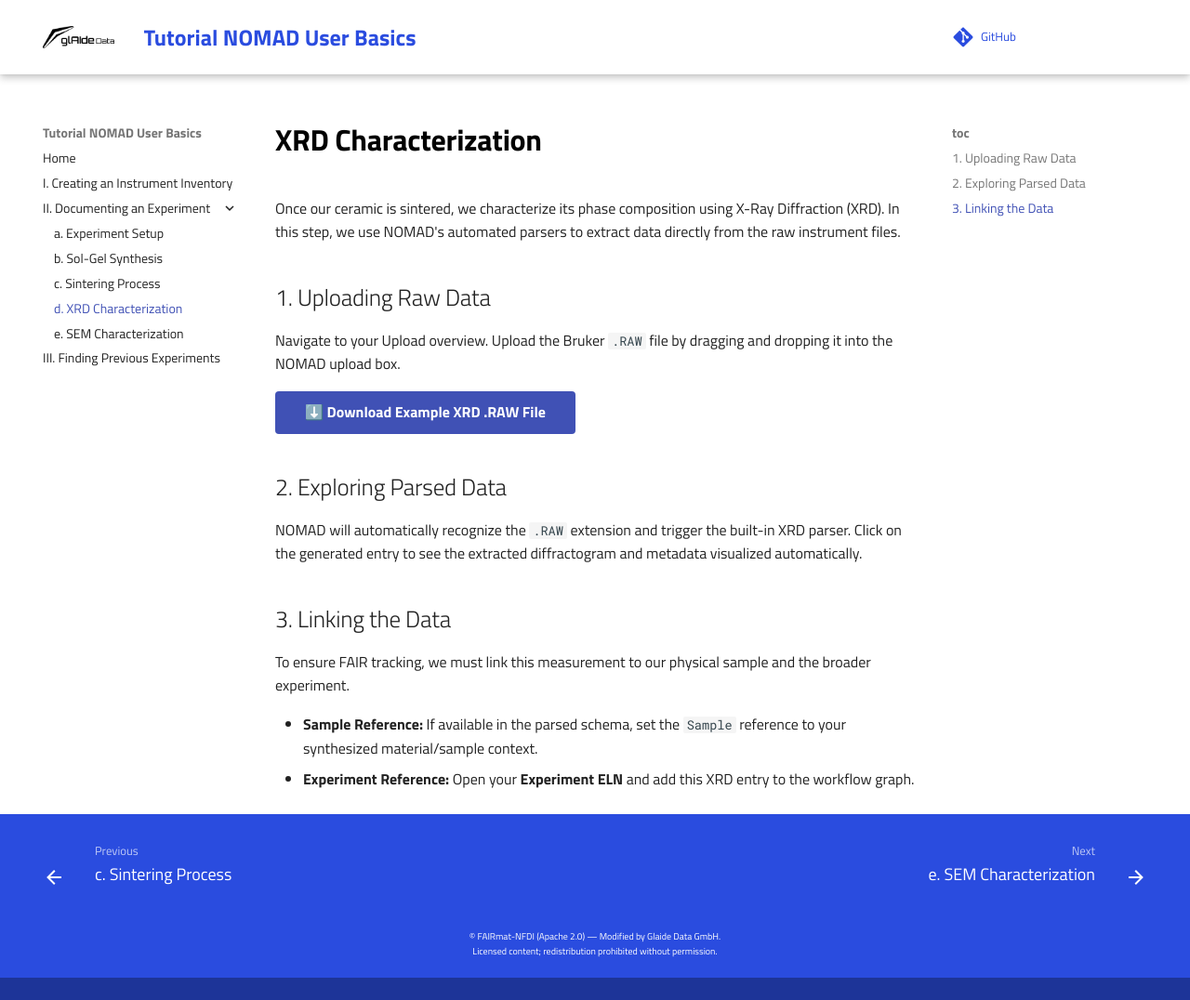
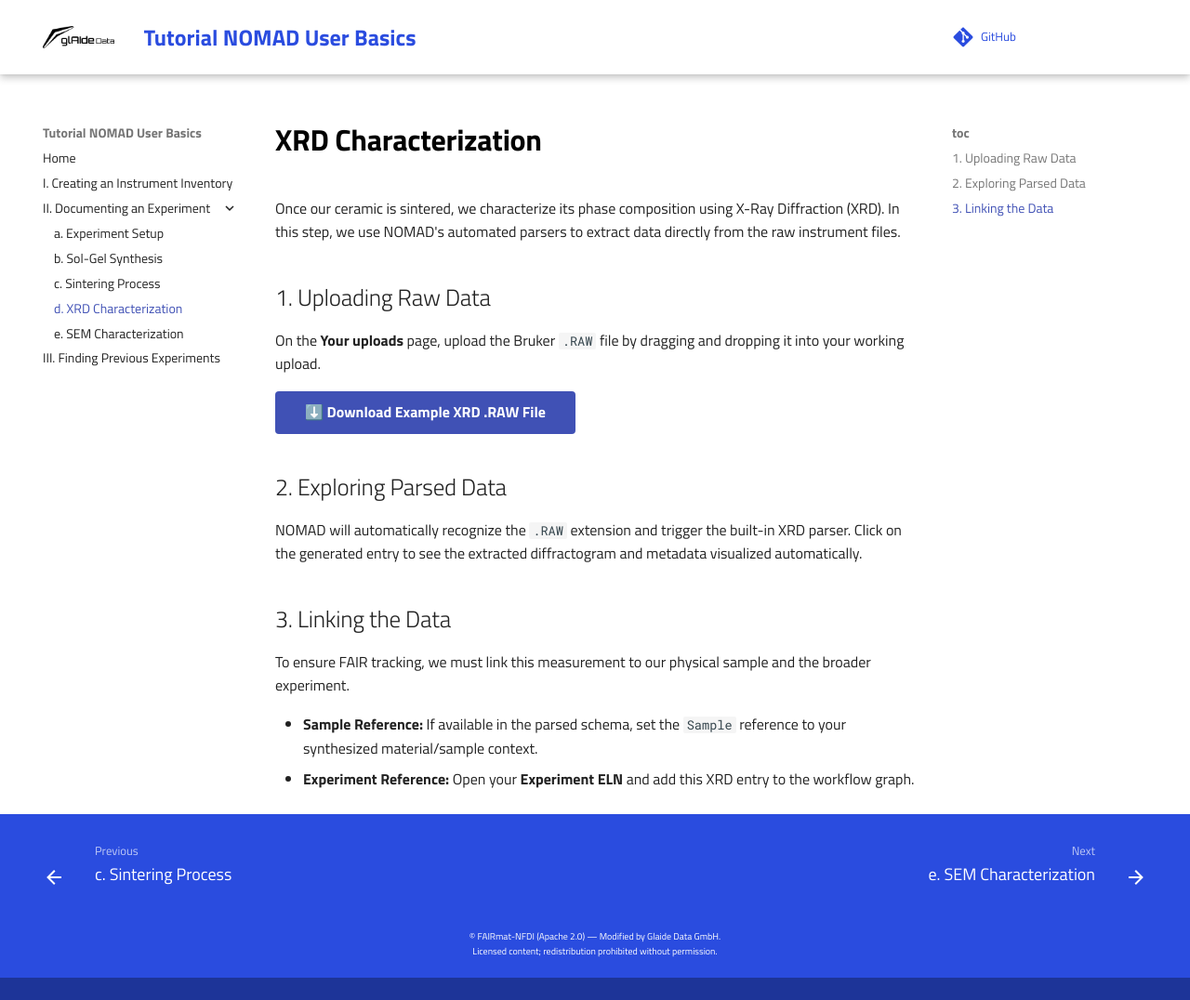
Before and after one commit to AK-Feldhoff-LUH/nomad-docs-ak-feldhoff, an MkDocs documentation site: the page built from docs/05_xrd.md, in a window 1280 px wide and 1076 px high. Shown: the whole window at 93% size. Built offline with MkDocs 1.6.1 and Material for MkDocs 9.7.7, drawn with Linux system fonts in a browser that asks for light colours; comment, search, counter and statistics services are not loaded.

Commit message:
improve description of your uploads page

```diff
--- a/docs/05_xrd.md
+++ b/docs/05_xrd.md
@@ -3,7 +3,7 @@
 Once our ceramic is sintered, we characterize its phase composition using X-Ray Diffraction (XRD). In this step, we use NOMAD's automated parsers to extract data directly from the raw instrument files.
 
 ## 1. Uploading Raw Data
-Navigate to your Upload overview. Upload the Bruker `.RAW` file by dragging and dropping it into the NOMAD upload box.
+On the **Your uploads** page, upload the Bruker `.RAW` file by dragging and dropping it into your working upload.
 
 [⬇️ Download Example XRD .RAW File](assets/TwoTheta_scan_scrambled.raw){ .md-button .nomad-button .md-button--primary }
 
```
Also changed, not shown: docs/01_inventory.md (+2 -1 lines), docs/02_experiment_substance.md (+1 -1 lines), docs/03_sol_gel_synthesis.md (+1 -1 lines), docs/04_sintering_process.md (+1 -1 lines), docs/06_sem.md (+1 -1 lines).
